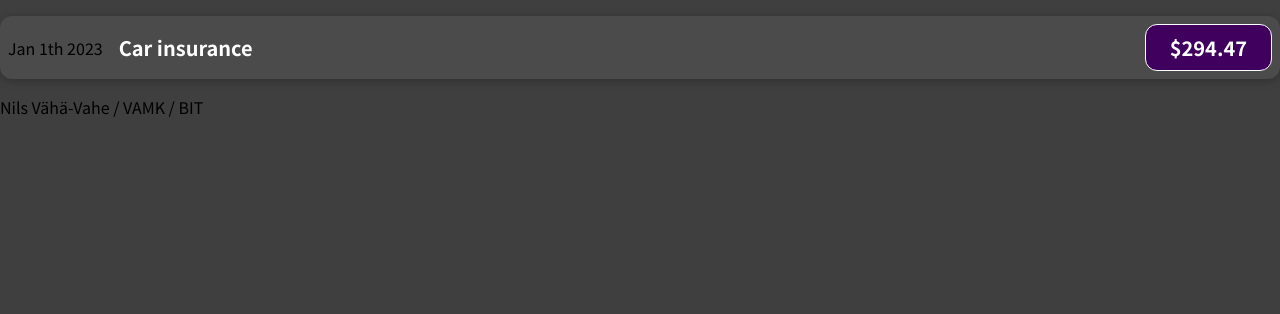
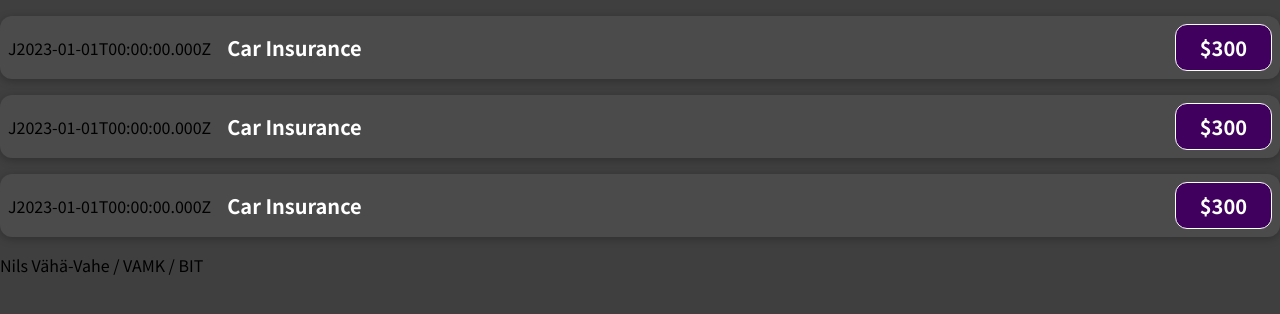
Before and after one commit to nissevahavahe/react-first-project, a JavaScript app: page / in a window 1280 px wide. Shown: the top 314 px of the page. Built offline with nearby package versions, Linux system fonts and the light colour scheme.

Commit message:
Lisätty ExpenseItemiin muuttujat

```diff
--- a/src/App.js
+++ b/src/App.js
@@ -3,6 +3,8 @@
 function App() {
   return (
       <div>
+        <ExpenseItem></ExpenseItem>
+        <ExpenseItem></ExpenseItem>
         <ExpenseItem></ExpenseItem>
         <p>Nils Vähä-Vahe / VAMK / BIT</p>
       </div>
--- a/src/components/ExpenseItem.js
+++ b/src/components/ExpenseItem.js
@@ -1,12 +1,17 @@
 import './ExpenseItem.css'
 
 function ExpenseItem () {
+    const expenseDate = new Date("2023-01-01");
+    const expenseTitle = 'Car Insurance';
+    const expenseAmount = 300.00;
+
+
     return (
         <div className="expense-item">
-            <div>Jan 1th 2023</div>
+            <div>J{expenseDate.toISOString()}</div>
             <div className="expense-item__description">
-                <h2>Car insurance</h2>
-                <div className="expense-item__price">$294.47</div>
+                <h2>{expenseTitle}</h2>
+                <div className="expense-item__price">${expenseAmount}</div>
             </div>
         </div>
     );
```
